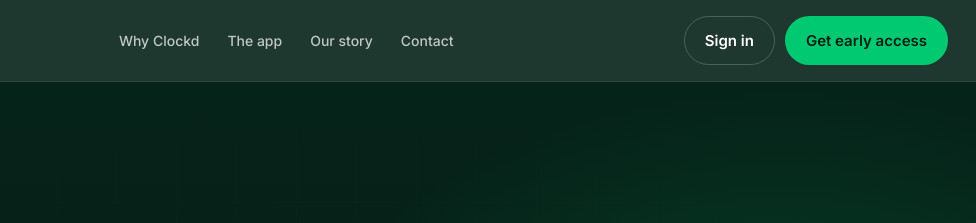
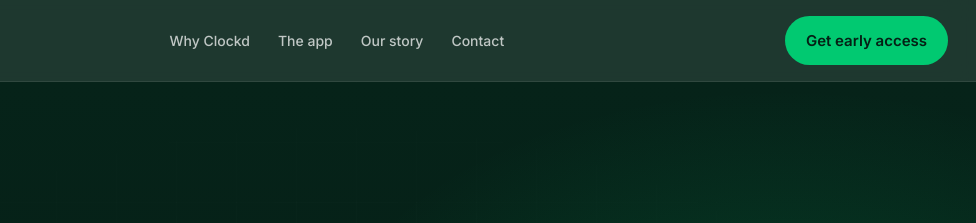
Before and after one commit to rennielab/clockd, a plain HTML site: page index.html in a window 1280 px wide. Shown: the top 223 px of the page, 304-1280 px from the left. Drawn offline with Linux system fonts and the light colour scheme.

Commit message:
Remove Sign in button (no auth yet)

```diff
--- a/index.html
+++ b/index.html
@@ -26,7 +26,7 @@
       <a href="#contact">Contact</a>
     </nav>
     <div class="nav-cta">
-      <a href="#notify" class="btn btn-ghost">Sign in</a>
+
       <a href="#notify" class="btn btn-primary">Get early access</a>
     </div>
     <button class="nav-burger" aria-label="Open menu" aria-expanded="false" aria-controls="mobile-menu">
```
